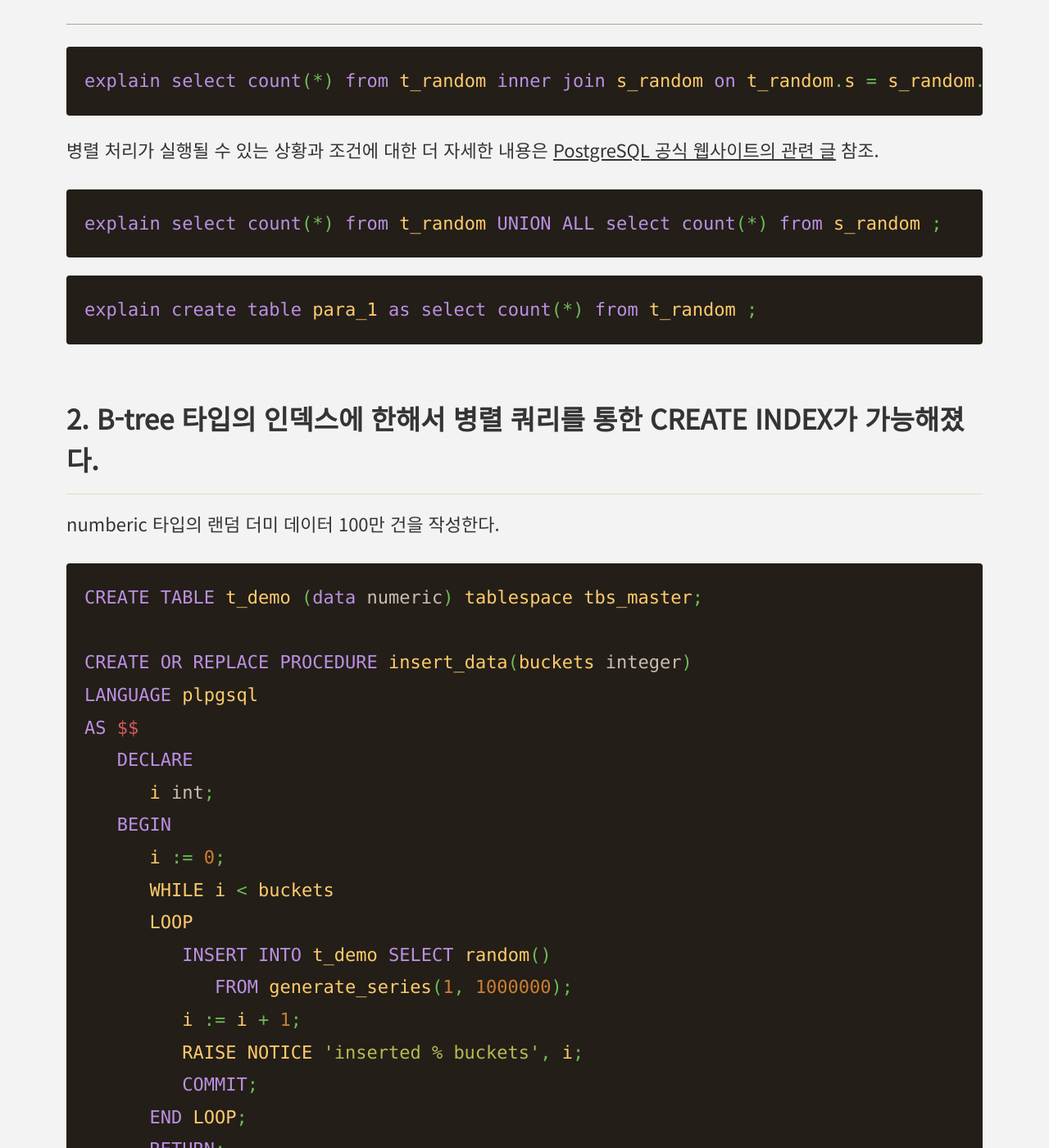
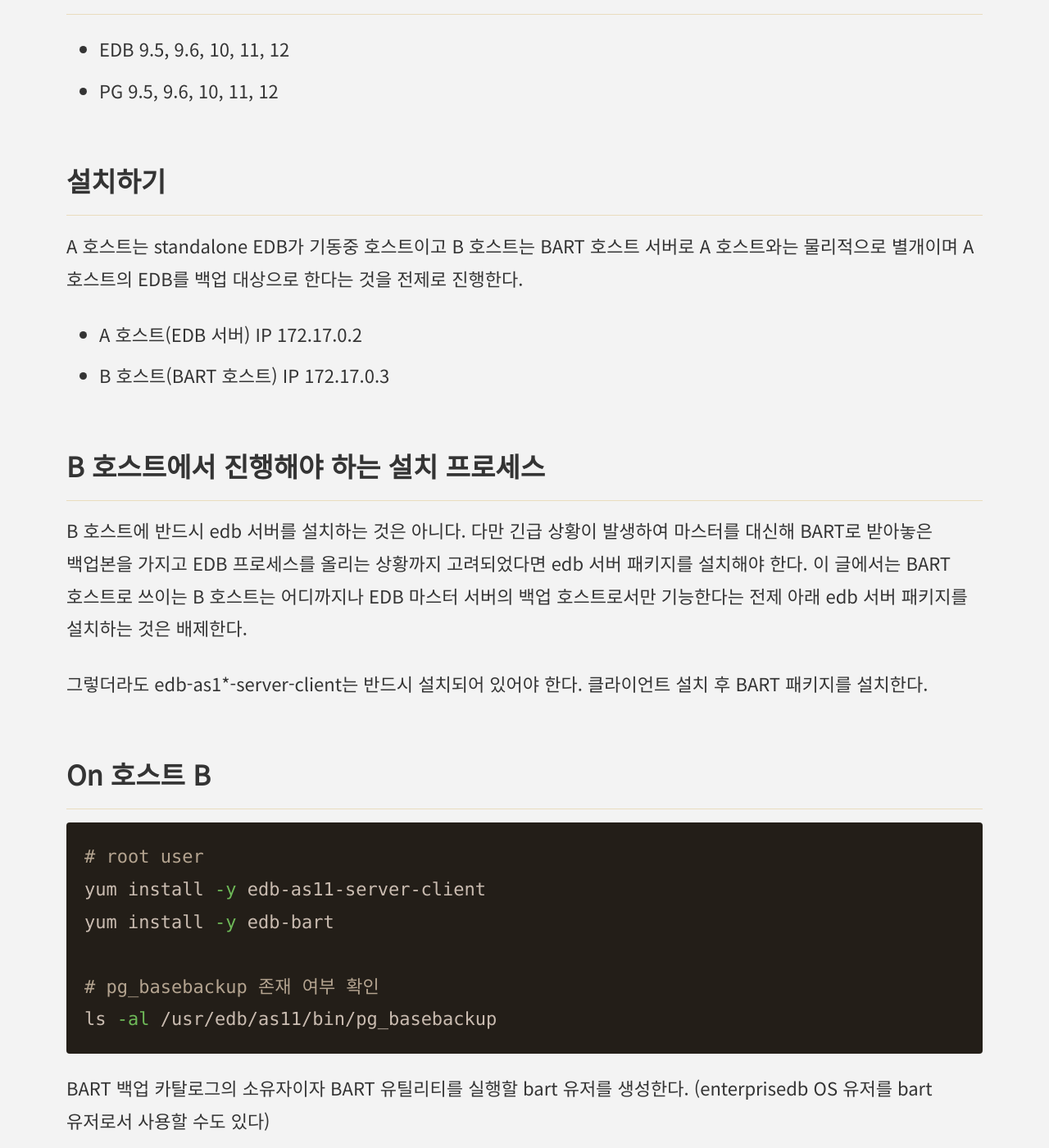
Before and after one commit to coiy/coiy.github.io, a Jekyll site: the page built from _posts/2020-01-22-edb_bart.md, in a window 1280 px wide and 1400 px high, scrolled down 1906 px. Shown: the whole window at 82% size. Built offline with Jekyll 4.4.1, drawn with Linux system fonts in a browser that asks for light colours; cached includes are drawn as plain includes; some of the changed text lies outside the part shown.

Commit message:
bart install explanation.

````diff
--- a/_posts/2020-01-22-edb_bart.md
+++ b/_posts/2020-01-22-edb_bart.md
@@ -22,97 +25,74 @@ comments: false
 * 좀더 간단하게 Point-in-time 복구가 가능
 
 
-# 지원하는 플랫폼
+## 지원하는 플랫폼
 * CentOS 6.X 또는 7.X
 * Red Hat 엔터프라이즈 리눅스 6.X 또는 7.X
 * Ubuntu 18.04 (Debian 9.X)
 
-# 지원하는 EDB & PG 버전
+## 지원하는 EDB & PG 버전
 * EDB 9.5, 9.6, 10, 11, 12
 * PG 9.5, 9.6, 10, 11, 12
 
 
+## 설치하기
+A 호스트는 standalone EDB가 기동중 호스트이고 B 호스트는 BART 호스트 서버로 A 호스트와는 물리적으로 별개이며 A 호스트의 EDB를 백업 대상으로 한다는 것을 전제로 진행한다.
 
-yum install edb-bart
+* A 호스트(EDB 서버) IP 172.17.0.2
+* B 호스트(BART 호스트) IP 172.17.0.3
 
+## B 호스트에서 진행해야 하는 설치 프로세스
+B 호스트에 반드시 edb 서버를 설치하는 것은 아니다. 다만 긴급 상황이 발생하여 마스터를 대신해 BART로 받아놓은 백업본을 가지고 EDB 프로세스를 올리는 상황까지 고려되었다면 edb 서버 패키지를 설치해야 한다. 이 글에서는 BART 호스트로 쓰이는 B 호스트는 어디까지나 EDB 마스터 서버의 백업 호스트로서만 기능한다는 전제 아래 edb 서버 패키지를 설치하는 것은 배제한다.
 
-| Parameter                | Description                                                  |
-| --------------------------- | ------------------------------------------------------------ |
-| max_parallel_workers_per_gather  | 하나의 쿼리당 수행 가능한 최대 worker 프로세스 개수를 설정하는 값. 기본 설정값은 0이 므로 Parallel 처리를 원한다면 0보다 큰 값으로 설정한다. 이 값은 세션 레벨에서도 변경할 수 있다. |
-| dynamic_shared_memory_type              | 서버가 사용해야 하는 동적 공유 메모리 구현을 설정하는 값. enum 타입의 값으로 플랫폼에 따라 유닉스 계열 OS에는 posix, System V 공유 메모리 형식의 OS에는 sysv, 윈도우의 경우는 windows, 이 기능 비활성을 하려면 none으로 설정한다.  |
-|
+그렇더라도 edb-as1*-server-client는 반드시 설치되어 있어야 한다. 클라이언트 설치 후 BART 패키지를 설치한다.
 
-```sql
-explain select count(*) from t_random inner join s_random on t_random.s = s_random.s;
+## On 호스트 B
+
+```bash
+# root user
+yum install -y edb-as11-server-client
+yum install -y edb-bart
+
+# pg_basebackup 존재 여부 확인
+ls -al /usr/edb/as11/bin/pg_basebackup
+```
+BART 백업 카탈로그의 소유자이자 BART 유틸리티를 실행할 bart 유저를 생성한다. (enterprisedb OS 유저를 bart 유저로서 사용할 수도 있다)
+```bash
+# root user
+groupadd bart
+useradd -g bart bart
+passwd bart
+```
+bart OS 유저의 profile에 환경변수를 등록한다.
+```bash
+# bart user's bash_profile
+export LD_LIBRARY_PATH=/usr/edb/as11/lib:$LD_LIBRARY_PATH
 ```
 
-
-병렬 처리가 실행될 수 있는 상황과 조건에 대한 더 자세한 내용은 [PostgreSQL 공식 웹사이트의 관련 글](https://www.postgresql.org/docs/11/when-can-parallel-query-be-used.html) 참조.
-
-
-```sql
-explain select count(*) from t_random UNION ALL select count(*) from s_random ;
+BART 백업 디렉토리를 생성한다.
+```bash
+mkdir /opt/backup
+chown bart:bart /opt/backup
+chgrp bart /opt/backup
+chmod 700 /opt/backup
 ```
 
+$BART_HOME(/usr/edb/bart) 하위의 etc 디렉토리에 있는 템플릿을 이용하여 bart.cfg 설정파일 만든 후 적절한 값으로 파라미터들을 수정한다. [BART] 에는 BART 호스트에 관한 정보를 입력하고 EDB 호스트에 대한 항목은 적절한 alias로 네이밍을 하고나서 그 호스트에 관한 정보를 입력한다.
+```bash
+[BART]
+bart_host= bart@172.17.0.3
+backup_path = /opt/backup
+pg_basebackup_path = /usr/edb/as11/bin/pg_basebackup
+logfile = /tmp/bart.log
+scanner_logfile = /tmp/bart_scanner.log
+thread_count = 5
 
-```sql
-explain create table para_1 as select count(*) from t_random ;
+[EPAS11]
+host = 172.17.0.2
+port = 5444
+user = enterprisedb
+cluster_owner = enterprisedb
+description = "EPAS 11 Server"
+allow_incremental_backups = enabled
+backup_name = edb11_%year-%month-%dayT%hour:%minute:%second
 ```
-## 2. B-tree 타입의 인덱스에 한해서 병렬 쿼리를 통한 CREATE INDEX가 가능해졌다.
-
-
-numberic 타입의 랜덤 더미 데이터 100만 건을 작성한다.
-
-```sql
-CREATE TABLE t_demo (data numeric) tablespace tbs_master;
-
-CREATE OR REPLACE PROCEDURE insert_data(buckets integer)
-LANGUAGE plpgsql
-AS $$
-   DECLARE
-      i int;
-   BEGIN
-      i := 0;
-      WHILE i < buckets
-      LOOP
-         INSERT INTO t_demo SELECT random()
-            FROM generate_series(1, 1000000);
-         i := i + 1;
-         RAISE NOTICE 'inserted % buckets', i;
-         COMMIT;
-      END LOOP;
-      RETURN;
-   END;
-$$;
-
-CALL insert_data(100);
-```
-
-| Parameter                | Description                                                  |
-| --------------------------- | ------------------------------------------------------------ |
-| max_parallel_maintenance_workers  | 11 버전부터 도입된 파라미터로 정수값을 사용하며 B-tree 타입의 인덱스를 빌드할 때 영향을 주고 max_worker_processes에서 정의된 풀 숫자에 제한을 받기 때문에 그 이상은 부여할 수 없다. 디폴트 값은 2.    |
-|
-
-병렬로 인덱스를 빌드할 때 영향을 주는 두 파라미터 값을 확인한다.
-```sql
-SHOW max_worker_processes;
-SHOW max_parallel_maintenance_workers;
-```
-인덱스 작성.
-```sql
-CREATE INDEX idx1 ON t_demo (data);
-```
-
-max_parallel_maintenance_workers를 0으로 변경한 후 인덱스 작성.
-```sql
-SET max_parallel_maintenance_workers TO 0;
-CREATE INDEX idx2 ON t_demo (data);
-
-```
-
-병렬 쿼리를 통한 B-tree 타입의 [인덱스 생성에 관한 글](https://www.cybertec-postgresql.com/en/postgresql-parallel-create-index-for-better-performance/).
-
-## 3. 해시 파티션 지원
-PostgreSQL 11 버전부터 해시 파티션도 지원 시작. EDB에서는 10버전부터 오라클과의 호환성 차원에서 해시 파티션이 이미 가능함.
-
-# 참고 링크
````
Also changed, not shown: other parts of _posts/2020-01-22-edb_bart.md (+5 -2 lines), assets/bart_achi.png (added).
